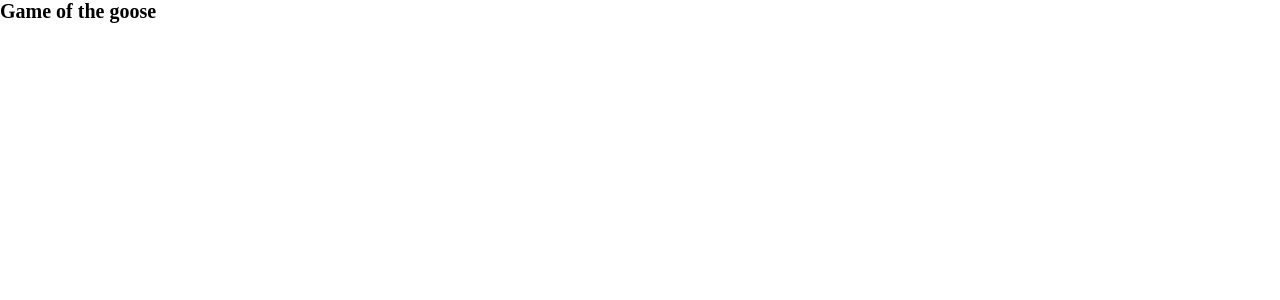
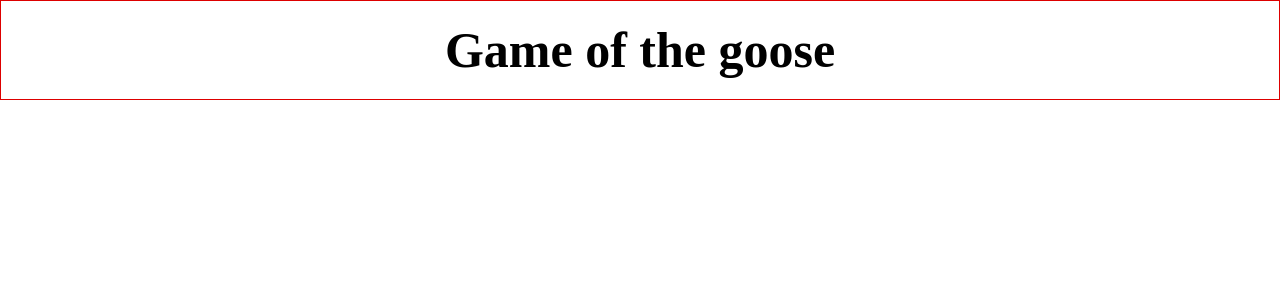
Before and after one commit to MarcoValeri/game-of-the-goose, a React (Vite) app: page / in a window 1280 px wide. Shown: the top 300 px of the page. Built offline with nearby package versions, Linux system fonts and the light colour scheme.

Commit message:
Add nav component

```diff
--- a/package.json
+++ b/package.json
@@ -11,7 +11,8 @@
   },
   "dependencies": {
     "react": "^18.2.0",
-    "react-dom": "^18.2.0"
+    "react-dom": "^18.2.0",
+    "sass": "^1.65.1"
   },
   "devDependencies": {
     "@types/react": "^18.2.15",
--- a/src/App.jsx
+++ b/src/App.jsx
@@ -1,9 +1,12 @@
+import Nav from './components/Nav/Nav'
+
 import './App.css'
+import './assets/scss/main.scss';
 
 const App = () => {
     return (
         <>
-            <h1>Game of the goose</h1>
+            <Nav />
         </>
     )
 }
--- /dev/null
+++ b/src/assets/scss/base/_typography.scss
@@ -0,0 +1,4 @@
+// H tags
+.h1 {
+    font-size: 5rem;
+}
--- /dev/null
+++ b/src/assets/scss/main.scss
@@ -0,0 +1,3 @@
+// Import base files
+@import './base/base';
+@import './base/typography';
--- /dev/null
+++ b/src/components/Nav/Nav.jsx
@@ -0,0 +1,11 @@
+import './Nav.scss';
+
+const Nav = () => {
+    return (
+        <nav className="nav">
+            <h1 className="h1">Game of the goose</h1>
+        </nav>
+    )
+}
+
+export default Nav;
--- /dev/null
+++ b/src/components/Nav/Nav.scss
@@ -0,0 +1,5 @@
+.nav {
+    text-align: center;
+    padding: 2rem 0;
+    border: 1px solid #d00;
+}
```
Also changed, not shown: src/assets/scss/base/_base.scss (added), 1 other file (tests, documents, lock files or other folders).
